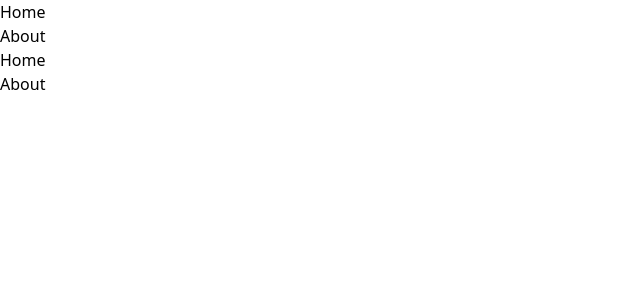
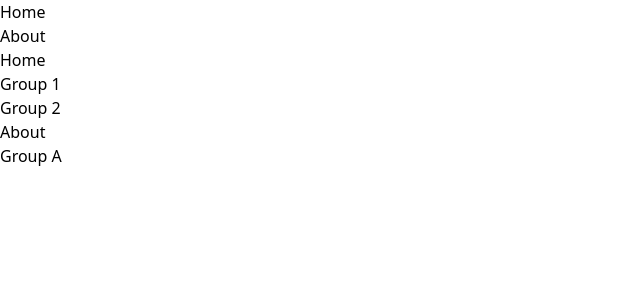
Before and after one commit to aaronlamz/navpress, a Vue app: page / in a window 1280 px wide. Shown: the top 300 px of the page, without its empty margins (0-640 px from the left). Built offline with nearby package versions, Linux system fonts and the light colour scheme.

Commit message:
fix sidebar

```diff
--- a/config/index.js
+++ b/config/index.js
@@ -10,16 +10,18 @@ export default {
     {
       text: 'Home',
       link: '/home',
-      children: [
+      items: [
         {
-          group: 'Group 1',
+          text: 'Group 1',
+          link: '#group1',
           items: [
             { text: 'Child 1', link: 'https://example.com/child1' },
             { text: 'Child 2', link: 'https://example.com/child2' },
           ]
         },
         {
-          group: 'Group 2',
+          text: 'Group 2',
+          link: '#group2',
           items: [
             { text: 'Child 3', link: 'https://example.com/child3' },
             { text: 'Child 4', link: 'https://example.com/child4' },
@@ -30,9 +32,10 @@ export default {
     {
       text: 'About',
       link: '/about',
-      children: [
+      items: [
         {
-          group: 'Group A',
+          text: 'Group A',
+          link: '#groupA',
           items: [
             { text: 'Child A1', link: 'https://example.com/childA1' },
           ]
--- a/src/App.vue
+++ b/src/App.vue
@@ -2,9 +2,9 @@
   <div id="app">
     <Navbar :nav="config.nav" />
     <div class="container">
-      <Sidebar :sidebar="config.sidebar" @navigate="handleNavigate" />
+      <Sidebar :sidebar="config.sidebar" />
       <div class="content">
-        <router-view :children="currentChildren" :title="currentTitle" />
+        <router-view />
       </div>
     </div>
   </div>
@@ -22,15 +22,7 @@ export default {
   },
   data() {
     return {
-      config,
-      currentChildren: [],
-      currentTitle: ''
-    }
-  },
-  methods: {
-    handleNavigate(children, title) {
-      this.currentChildren = children
-      this.currentTitle = title
+      config
     }
   }
 }
--- a/src/components/Sidebar.vue
+++ b/src/components/Sidebar.vue
@@ -2,7 +2,12 @@
   <aside>
     <ul>
       <li v-for="item in sidebar" :key="item.link">
-        <a @click="navigate(item.children, item.text)">{{ item.text }}</a>
+        <router-link :to="item.link">{{ item.text }}</router-link>
+        <ul v-if="item.items">
+          <li v-for="group in item.items" :key="group.link">
+            <a @click="scrollTo(group.link)">{{ group.text }}</a>
+          </li>
+        </ul>
       </li>
     </ul>
   </aside>
@@ -17,9 +22,12 @@ export default {
     }
   },
   methods: {
-    navigate(children, title) {
-      this.$emit('navigate', children, title)
-      this.$router.push(title.toLowerCase())
+    scrollTo(groupLink) {
+      const hash = groupLink.substring(1);
+      const element = document.getElementById(hash);
+      if (element) {
+        element.scrollIntoView({ behavior: 'smooth' });
+      }
     }
   }
 }
--- a/src/pages/LinksPage.vue
+++ b/src/pages/LinksPage.vue
@@ -1,8 +1,8 @@
 <template>
     <div>
       <h1>{{ title }}</h1>
-      <div v-for="group in children" :key="group.group">
-        <h2>{{ group.group }}</h2>
+      <div v-for="group in items" :key="group.link" :id="group.link.substring(1)">
+        <h2>{{ group.text }}</h2>
         <ul>
           <li v-for="item in group.items" :key="item.link">
             <a :href="item.link" target="_blank">{{ item.text }}</a>
@@ -15,7 +15,7 @@
   <script>
   export default {
     props: {
-      children: {
+      items: {
         type: Array,
         default: () => []
       },
--- a/src/router/index.js
+++ b/src/router/index.js
@@ -1,13 +1,13 @@
-import { createRouter, createMemoryHistory } from 'vue-router'
-import LinksPage from '../pages/LinksPage.vue'
+import { createRouter, createWebHistory } from 'vue-router'
+import Page from '../pages/LinksPage.vue'
 import config from '../../config/index.js'
 
 const generateRoutes = (sidebar) => {
   return sidebar.map(item => ({
     path: item.link,
-    component: LinksPage,
+    component: Page,
     props: {
-      children: item.children || [],
+      items: item.items || [],
       title: item.text
     }
   }))
@@ -16,7 +16,7 @@ const generateRoutes = (sidebar) => {
 const routes = generateRoutes(config.sidebar)
 
 const router = createRouter({
-  history: createMemoryHistory(),
+  history: createWebHistory(),
   routes,
 })
 
```
